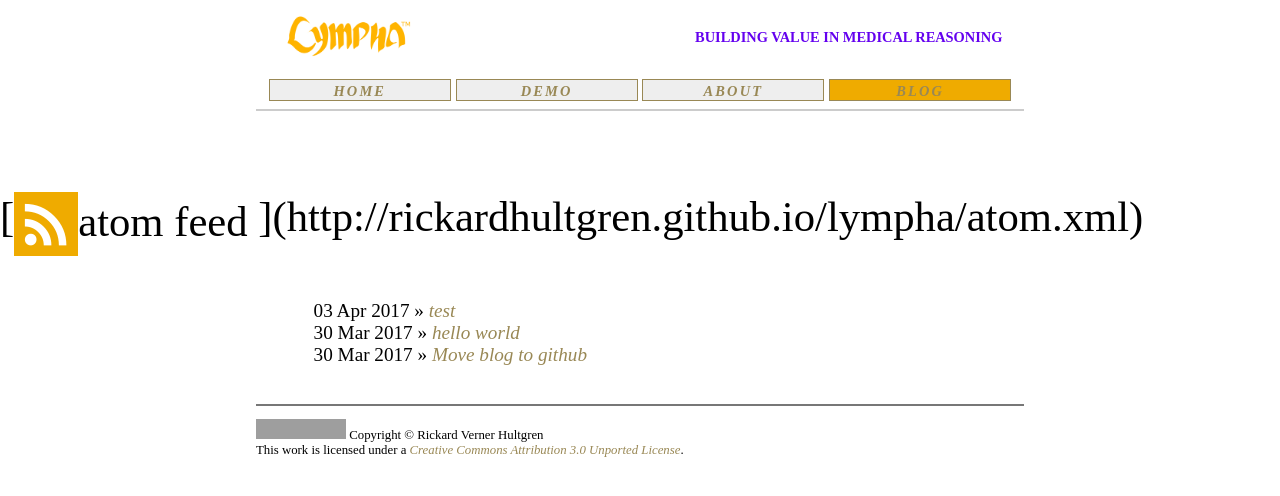
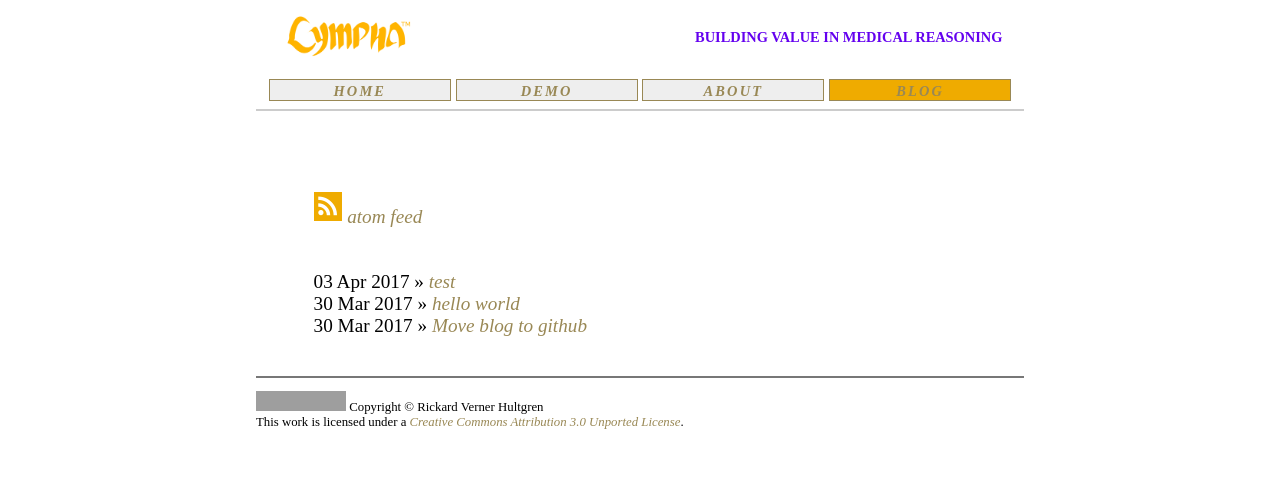
Before and after one commit to RickardHultgren/LYMPHA, a Jekyll site: the page built from blog.md, in a window 1280 px wide. Shown: the top 496 px of the page. Built offline with Jekyll 4.4.1, drawn with Linux system fonts in a browser that asks for light colours; some web fonts are replaced; our own code applies the rules of GitHub Pages for plain Markdown files; some of the changed lines change nothing that is shown; grey boxes are pictures that could not be loaded.

Commit message:
Update blog.md

```diff
--- a/blog.md
+++ b/blog.md
@@ -4,7 +4,7 @@
 document.getElementById("blog").className="menu2active";
 </script>
 <br><br>
-<div style="display:table;"> [<i class="material-icons" style="background-color:#EFAB00;color:#ffffff;font-size:1.5em;margin-top:.5em; margin-bottom:-.5em;display: table-cell; position: static;vertical-align: middle;">rss_feed</i><span style="vertical-align: middle;table-cell;"> atom feed </span> ](http://rickardhultgren.github.io/lympha/atom.xml)</div>
+<span style="display:table;"> [<i class="material-icons" style="background-color:#EFAB00;color:#ffffff;font-size:1.5em;margin-top:.5em; margin-bottom:-.5em;display: table-cell; position: static;vertical-align: middle;">rss_feed</i><span style="vertical-align: middle;table-cell;"> atom feed </span> ](http://rickardhultgren.github.io/lympha/atom.xml)</span>
 <br><br>
 {% for post in site.posts %}
 {{ post.date | date_to_string }} &raquo; <a href="/lympha{{post.url}}">{{ post.title }}</a>
```
